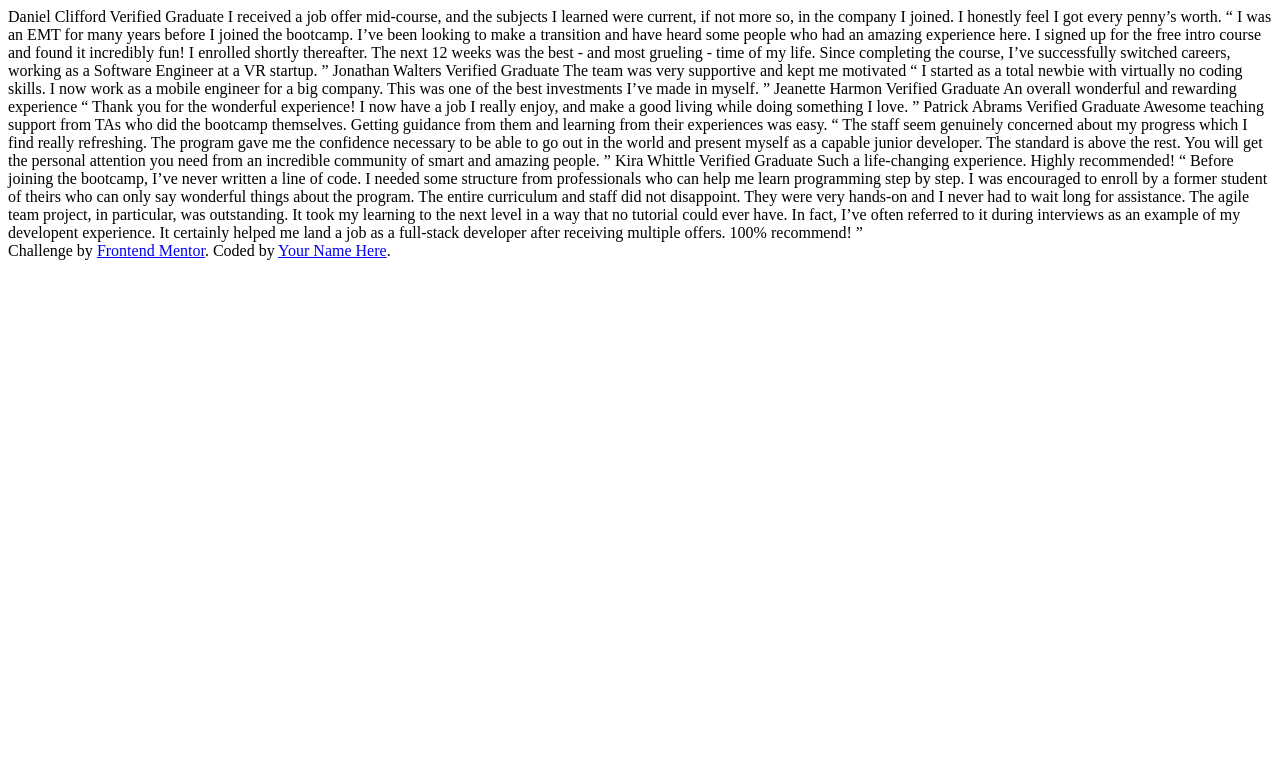
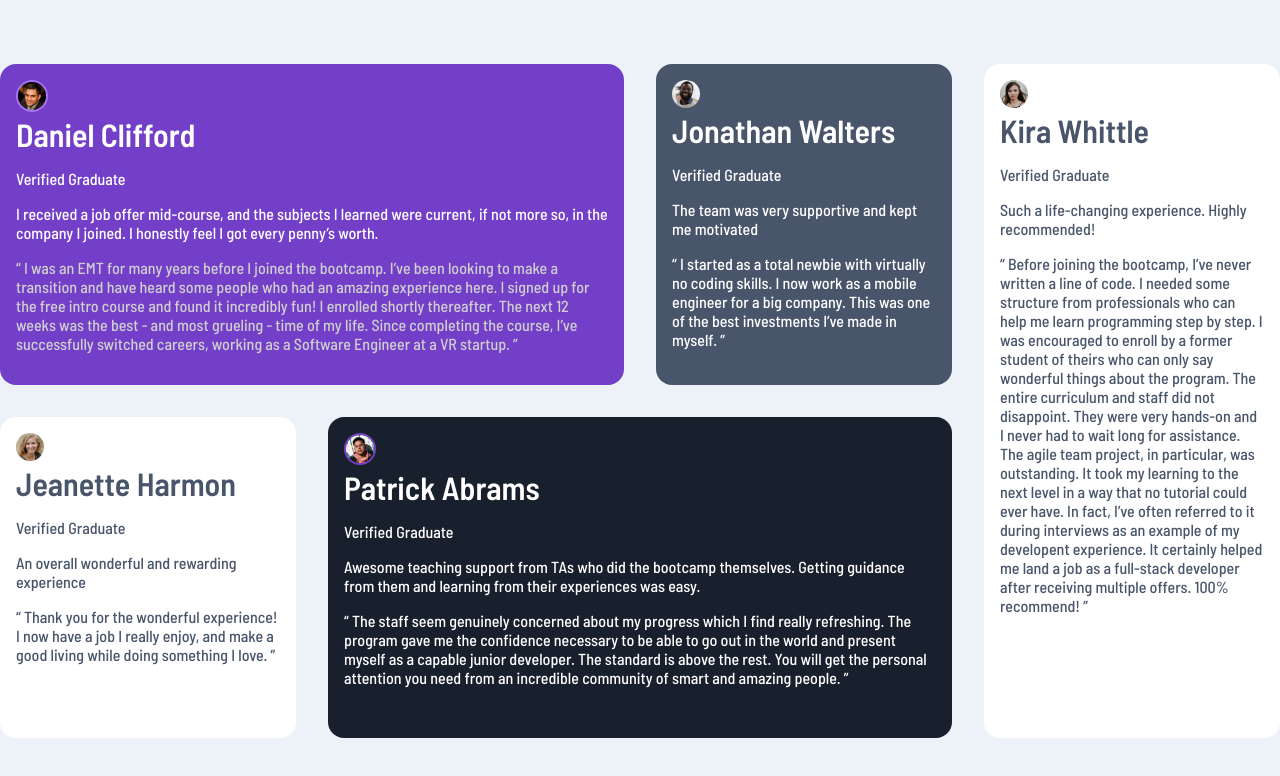
Before and after one commit to coco390/testimonials-grid-section-main, a plain HTML site: page index.html in a window 1280 px wide. Drawn offline with Linux system fonts and the light colour scheme.

Commit message:
css/html update

```diff
--- a/index.html
+++ b/index.html
@@ -5,55 +5,83 @@
   <meta name="viewport" content="width=device-width, initial-scale=1.0"> <!-- displays site properly based on user's device -->
 
   <link rel="icon" type="image/png" sizes="32x32" href="./images/favicon-32x32.png">
+  <link rel="preconnect" href="https://fonts.gstatic.com">
+  <link href="https://fonts.googleapis.com/css2?family=Barlow+Semi+Condensed:wght@500;600&display=swap"
+    rel="stylesheet">
+  <link rel="stylesheet" href="style.css">
 
   <title>Frontend Mentor | Testimonials Grid</title>
 </head>
 <body>
-  Daniel Clifford
-  Verified Graduate
-
-  I received a job offer mid-course, and the subjects I learned were current, if not more so,
+ <div class="container">
+  <div class="card testimonial1">
+    <div class="card-img border">
+      <img src="./images/image-daniel.jpg" alt="Daniel">
+    </div>
+      <h1>Daniel Clifford</h1>
+      <p>Verified Graduate</p>
+      <p>I received a job offer mid-course, and the subjects I learned were current, if not more so,
       in the company I joined. I honestly feel I got every penny’s worth.
-
-  “ I was an EMT for many years before I joined the bootcamp. I’ve been looking to make a
+      </p>
+      <p id="testimonial1-detail">“ I was an EMT for many years before I joined the bootcamp. I’ve been looking to make a
       transition and have heard some people who had an amazing experience here. I signed up
       for the free intro course and found it incredibly fun! I enrolled shortly thereafter.
       The next 12 weeks was the best - and most grueling - time of my life. Since completing
       the course, I’ve successfully switched careers, working as a Software Engineer at a VR startup. ”
+      </p>
+  </div>
 
-  Jonathan Walters
-  Verified Graduate
+  <div class="card testimonial2">
+    <div class="card-img">
+      <img src="./images/image-jonathan.jpg" alt="Jonathan">
+    </div>
+      <h1>Jonathan Walters</h1>
+      <p>Verified Graduate</p>
+      <p>The team was very supportive and kept me motivated
+      </p>
+      <p>“ I started as a total newbie with virtually no coding skills. I now work as a mobile engineer
+        for a big company. This was one of the best investments I’ve made in myself. ”
+      </p>
+    </div>
 
-  The team was very supportive and kept me motivated
+    <div class="card testimonial3">
+      <div class="card-img">
+        <img src="./images/image-jeanette.jpg" alt="Jeanette">
+      </div>
+        <h1>Jeanette Harmon</h1>
+        <p>Verified Graduate</p>
+        <p>An overall wonderful and rewarding experience
+        </p>
+        <p>“ Thank you for the wonderful experience! I now have a job I really enjoy, and make a good living
+        while doing something I love. ”
+        </p>
+      </div>
 
-  “ I started as a total newbie with virtually no coding skills. I now work as a mobile engineer
-  for a big company. This was one of the best investments I’ve made in myself. ”
-
-  Jeanette Harmon
-  Verified Graduate
-
-  An overall wonderful and rewarding experience
-
-  “ Thank you for the wonderful experience! I now have a job I really enjoy, and make a good living
-  while doing something I love. ”
-
-  Patrick Abrams
-  Verified Graduate
-
-  Awesome teaching support from TAs who did the bootcamp themselves. Getting guidance from them and
+      <div class="card testimonial4">
+        <div class="card-img border2">
+          <img src="./images/image-patrick.jpg" alt="Patrick">
+        </div>
+          <h1>Patrick Abrams</h1>
+          <p>Verified Graduate</p>
+          <p>Awesome teaching support from TAs who did the bootcamp themselves. Getting guidance from them and
             learning from their experiences was easy.
-
-  “ The staff seem genuinely concerned about my progress which I find really refreshing. The program
+          </p>
+          <p>“ The staff seem genuinely concerned about my progress which I find really refreshing. The program
             gave me the confidence necessary to be able to go out in the world and present myself as a capable
             junior developer. The standard is above the rest. You will get the personal attention you need from
             an incredible community of smart and amazing people. ”
+          </p>
+        </div>
 
-  Kira Whittle
-  Verified Graduate
-
-  Such a life-changing experience. Highly recommended!
-
-  “ Before joining the bootcamp, I’ve never written a line of code. I needed some structure from
+        <div class="card testimonial5">
+          <div class="card-img">
+            <img src="./images/image-kira.jpg" alt="Kira">
+          </div>
+            <h1>Kira Whittle</h1>
+            <p>Verified Graduate</p>
+            <p>Such a life-changing experience. Highly recommended!
+            </p>
+            <p>“ Before joining the bootcamp, I’ve never written a line of code. I needed some structure from
             professionals who can help me learn programming step by step. I was encouraged to enroll by a former
             student of theirs who can only say wonderful things about the program. The entire curriculum and staff
             did not disappoint. They were very hands-on and I never had to wait long for assistance. The agile team
@@ -61,10 +89,8 @@
             could ever have. In fact, I’ve often referred to it during interviews as an example of my developent
             experience. It certainly helped me land a job as a full-stack developer after receiving multiple offers.
             100% recommend! ”
-
-  <div class="attribution">
-    Challenge by <a href="https://www.frontendmentor.io?ref=challenge" target="_blank">Frontend Mentor</a>.
-    Coded by <a href="#">Your Name Here</a>.
+            </p>
+        </div>
 </div>
 </body>
 </html>
--- /dev/null
+++ b/style.css
@@ -0,0 +1,76 @@
+/*Main Styling*/
+body {
+    font-family: "Barlow Semi Condensed", sans-serif;
+    font-size: 1rem;
+    font-weight: 500;
+    color: white;
+    background-color: #ECF2F8;
+    margin: 4rem auto;
+}
+
+h1,
+p {
+    margin: 0;
+    margin-bottom: 1rem;
+    padding: 0;
+    font-family: "Barlow Semi Condensed";
+}
+
+.container {
+    display: grid;
+    grid-template-columns: repeat(4, 1fr);
+    grid-template-rows: repeat(2, 1fr);
+    gap: 2rem;
+}
+
+/*Individual Card Styling*/
+.card {
+    border-radius: 1rem;
+    padding: 1rem;
+}
+
+.card-img img {
+    border-radius: 2rem;
+    height: 28px;
+    width: auto;
+}
+
+.border img {
+    border: 2px solid #A775F1;
+}
+
+.border2 img {
+    border: 2px solid #733FC8;
+}
+
+
+.testimonial1 {
+    background-color: #733FC8;
+    grid-area: 1 / 1 / 2 / 3;
+}
+
+#testimonial1-detail{
+    color: #CFCFCF;
+}
+
+.testimonial2 {
+    background-color: #48556A;
+    grid-area: 1 / 3 / 2 / 4;
+}
+
+.testimonial3 {
+    background-color: white;
+    color: #48556A;
+    grid-area: 2 / 1 / 3 / 2;
+ }
+
+.testimonial4 {
+    background-color: #19202D;
+    grid-area: 2 / 2 / 3 / 4;
+ }
+
+.testimonial5 {
+    background-color: white;
+    color: #48556A;
+    grid-area: 1 / 4 / 3 / 5;
+}
```
Lines whose indentation alone changed are shown as unchanged.
